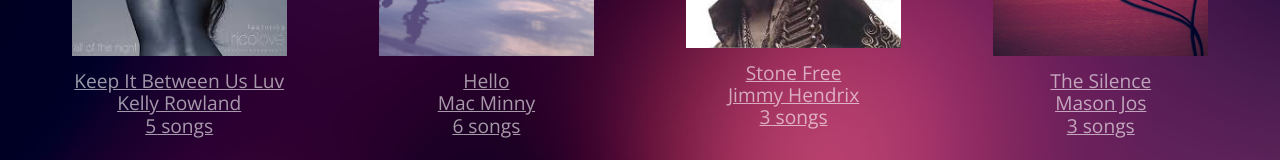
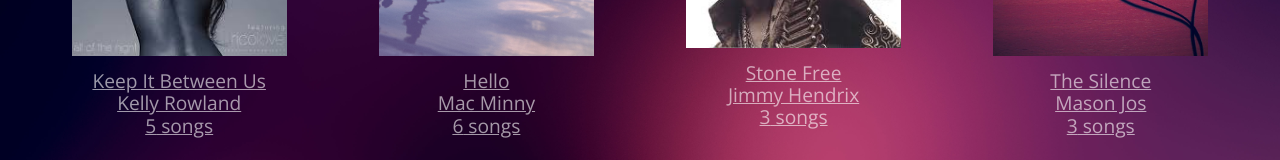
Before and after one commit to tyrantdavis/bpm, a React (Create React App) app: page /library in a window 1280 px wide. Shown: the part 287-447 px from the top of the page. Built offline with nearby package versions, Linux system fonts and the light colour scheme.

Commit message:
Update album data.

```diff
--- a/src/data/albums.js
+++ b/src/data/albums.js
@@ -1,5 +1,5 @@
 export default [{
-  title: 'Keep It Between Us Luv',
+  title: 'Keep It Between Us',
   artist: 'Kelly Rowland',
   releaseInfo: 'Arista Records',
   albumCover: '/images/album_covers/krowland.jpeg',
```
